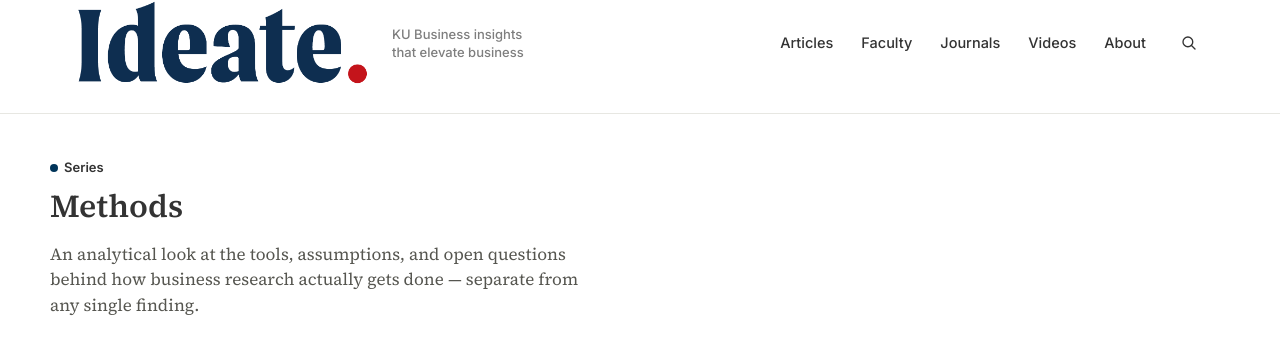
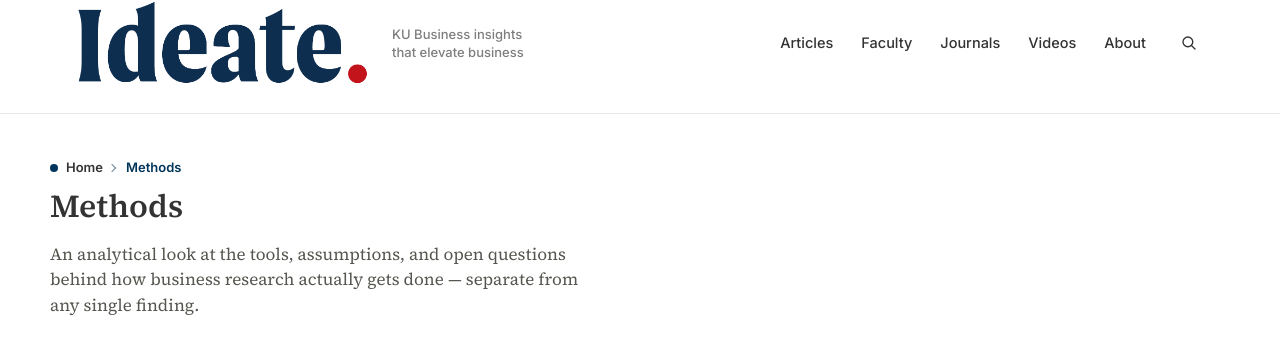
Before and after one commit to KUBschool/ideate, a Jekyll site: the page built from methods.html, in a window 1280 px wide. Shown: the part 91-443 px from the top of the page. Built offline with Jekyll 4.4.1, drawn with Linux system fonts in a browser that asks for light colours.

Commit message:
filterd view edits and research card layout updates

```diff
--- /dev/null
+++ b/_includes/breadcrumb.html
@@ -0,0 +1,27 @@
+{%- comment -%}
+  Usage: {% include breadcrumb.html title=topic_name color=crumb_color %}
+  The "Home > Page title" trail that sits above the heading on the filtered
+  pages (topic pages, Forthcoming, Methods) in place of the old small label.
+    title: the current page's name - shown as plain text, not a link
+    color: optional CSS color for the little dot, e.g. "var(--topic-finance)"
+           (defaults to KU blue)
+  Also writes the same trail as BreadcrumbList structured data, which is what
+  lets search engines show "Home > Accounting" under the result.
+{%- endcomment -%}
+<nav class="breadcrumb" aria-label="Breadcrumb"{% if include.color %} style="--topic-color:{{ include.color }}"{% endif %}>
+  <span class="dot" aria-hidden="true"></span>
+  <ol>
+    <li><a href="{{ '/' | relative_url }}">Home</a></li>
+    <li aria-current="page">{{ include.title }}</li>
+  </ol>
+</nav>
+<script type="application/ld+json">
+{
+  "@context": "https://schema.org",
+  "@type": "BreadcrumbList",
+  "itemListElement": [
+    { "@type": "ListItem", "position": 1, "name": "Home", "item": "{{ site.url }}{{ '/' | relative_url }}" },
+    { "@type": "ListItem", "position": 2, "name": {{ include.title | jsonify }}, "item": "{{ site.url }}{{ page.url | relative_url }}" }
+  ]
+}
+</script>
--- a/_includes/card.html
+++ b/_includes/card.html
@@ -1,6 +1,22 @@
+{%- comment -%}
+  Usage: {% include card.html article=some_article %}
+         {% include card.html article=some_article links=true %}
+  links=true is what the topic pages' "Latest research" row uses: the card
+  drops the publication date (the author line stays) and ends with two links -
+  "Read the story" (the Ideate article) and "Journal article" (the paper
+  itself, from the article's Journal article link field; left out when that
+  field is blank). Variables starting cl_ belong to this include.
+{%- endcomment -%}
 {% assign article = include.article %}
 {% assign topic_data = site.data.topics | where: 'slug', article.topic | first %}
-<article class="card" data-topic="{{ article.topic }}">
+{% assign cl_href = '' %}
+{% if include.links %}
+  {% assign cl_url = article.journal_url | strip %}
+  {% if cl_url != '' %}
+    {% if cl_url contains '://' %}{% assign cl_href = cl_url %}{% else %}{% assign cl_href = 'https://' | append: cl_url %}{% endif %}
+  {% endif %}
+{% endif %}
+<article class="card{% if include.links %} card--actions{% endif %}" data-topic="{{ article.topic }}">
   <a href="{{ article.url | relative_url }}" class="card-link">
     {% if article.image %}
       <img src="{{ article.image | relative_url }}" alt="{{ article.image_alt | default: article.title }}" class="photo">
@@ -16,7 +32,17 @@
   </div>
   <a href="{{ article.url | relative_url }}" class="card-link"><h3>{{ article.title }}</h3></a>
   <p class="dek">{{ article.dek }}</p>
+  {% if include.links %}
+  <div class="card-meta">
+    <span>{{ article.byline }}</span>
+  </div>
+  <div class="card-actions">
+    <a href="{{ article.url | relative_url }}" class="card-action">Read the story <span aria-hidden="true">&rarr;</span><span class="visually-hidden">: {{ article.title }}</span></a>
+    {% if cl_href != '' %}<a href="{{ cl_href }}" class="card-action card-action-ext" target="_blank" rel="noopener noreferrer">Journal article <span aria-hidden="true">&#8599;</span><span class="visually-hidden"> for {{ article.title }} (opens in a new tab)</span></a>{% endif %}
+  </div>
+  {% else %}
   <div class="card-meta">
     <span>{{ article.byline }}</span><span>·</span><span>{{ article.date | date: "%b %-d, %Y" }}</span>
   </div>
+  {% endif %}
 </article>
--- a/admin/config.yml
+++ b/admin/config.yml
@@ -94,6 +94,12 @@ collections:
         widget: "string"
         required: false
         hint: "The journal this research was published in, spelled exactly as it appears elsewhere on the site (check the Journals page, Site Settings > Journals, or a faculty member's Editorial Service list for the exact spelling already in use) — e.g. \"Management Science\", not \"Mgmt. Science\". Leave blank if unknown; this powers the Journals index and each faculty member's Academic Journal Contributions list, and inconsistent spelling will split one journal into two entries."
+      - label: "Journal article link"
+        name: "journal_url"
+        widget: "string"
+        required: false
+        pattern: ['^https?://', "Start with http:// or https:// — paste the full web address."]
+        hint: "Optional. The web address of the original paper on the journal's or publisher's site (or its DOI link). It becomes the \"Journal article\" link on the Latest research cards on topic pages. Leave blank and that link simply doesn't appear. (Source URL above is something else — a page this story was adapted from.)"
       - {label: "Body", name: "body", widget: "markdown"}
 
   - name: "media"
--- a/assets/css/style.css
+++ b/assets/css/style.css
@@ -612,6 +612,44 @@ a:focus-visible, button:focus-visible, input:focus-visible{
 .eyebrow a{ color: inherit; }
 .eyebrow a:hover{ color: var(--ku-blue); }
 
+/* ---------- breadcrumb (filtered pages: Home > Accounting) ---------- */
+.breadcrumb{
+  display: inline-flex;
+  align-items: center;
+  gap: 8px;
+  font-size: 13px;
+  font-weight: 600;
+  color: var(--ku-gray-text);
+  margin-bottom: 8px;
+}
+.breadcrumb .dot{
+  width: 8px; height: 8px; border-radius: 50%;
+  background: var(--topic-color, var(--ku-blue));
+  flex: 0 0 auto;
+}
+.breadcrumb ol{
+  display: flex;
+  flex-wrap: wrap;
+  align-items: center;
+  list-style: none;
+  margin: 0;
+  padding: 0;
+}
+.breadcrumb li{ display: flex; align-items: center; }
+/* the ">" between the two names, drawn so it doesn't depend on a font */
+.breadcrumb li + li::before{
+  content: "";
+  width: 6px; height: 6px;
+  margin: 0 11px 0 6px;
+  border-top: 1.75px solid currentColor;
+  border-right: 1.75px solid currentColor;
+  transform: rotate(45deg);
+  opacity: .6;
+}
+.breadcrumb a{ color: inherit; }
+.breadcrumb a:hover{ color: var(--ku-blue); text-decoration: underline; text-underline-offset: 3px; }
+.breadcrumb [aria-current]{ color: var(--ku-night); }
+
 .status-badge{
   display: inline-flex;
   align-items: center;
@@ -724,6 +762,25 @@ a:focus-visible, button:focus-visible, input:focus-visible{
   font-size: 12.5px;
   color: var(--ku-gray-mid);
 }
+
+/* cards with the two story links (topic pages' Latest research): the links sit
+   at the bottom, so they line up along the row whatever each card's text length */
+.card--actions{ display: flex; flex-direction: column; }
+.card-actions{
+  display: flex;
+  flex-wrap: wrap;
+  align-items: baseline;
+  gap: 4px 16px;
+  margin-top: auto;
+  padding-top: 14px;
+  font-size: 13.5px;
+  font-weight: 600;
+}
+.card--actions .card-meta{ margin-bottom: 0; }
+.card-action{ color: var(--ku-blue); }
+.card-action:hover{ text-decoration: underline; text-underline-offset: 3px; }
+.card-action-ext{ color: var(--ku-gray-text); }
+.card-action-ext:hover{ color: var(--ku-blue); }
 
 /* ---------- article row list (single-column, thumb + headline + dek) ---------- */
 .article-row-list{ display: flex; flex-direction: column; }
@@ -1122,7 +1179,7 @@ blockquote{
 
 /* ---------- topic archive page (MIT Sloan style stream) ---------- */
 .archive-header{ padding: 40px 0 28px; border-bottom: 1px solid #e7e7e2; }
-.archive-header .eyebrow{ font-size: 13px; margin-bottom: 10px; }
+.archive-header .eyebrow, .archive-header .breadcrumb{ font-size: 13px; margin-bottom: 10px; }
 .archive-header h1{ font-size: 32px; margin-bottom: 10px; }
 .archive-header p{ font-family: var(--font-serif); font-size: 17px; color: #565650; max-width: 60ch; }
 .stream{ padding: 32px 0 56px; }
@@ -1444,7 +1501,7 @@ blockquote{
   padding-top: 56px;
   padding-bottom: 60px;
 }
-.topic-hero .eyebrow{ font-size: 13px; margin-bottom: 14px; }
+.topic-hero .eyebrow, .topic-hero .breadcrumb{ font-size: 13px; margin-bottom: 14px; }
 .topic-hero h1{
   font-size: clamp(40px, 5.4vw, 62px);
   line-height: 1.04;
--- a/forthcoming.html
+++ b/forthcoming.html
@@ -13,7 +13,7 @@ description: "Research KU Business faculty are presenting or discussing publicly
 {% assign remaining = rest | slice: 3, 999 %}
 
 <div class="wrap archive-header">
-  <div class="eyebrow" style="--topic-color:var(--ku-wheat)"><span class="dot"></span>Status</div>
+  {% include breadcrumb.html title=status_data.name color="var(--ku-wheat)" %}
   <h1>{{ status_data.name }}</h1>
   <p>{{ status_data.description }}</p>
 </div>
--- a/methods.html
+++ b/methods.html
@@ -13,7 +13,7 @@ description: "An analytical look at the tools, assumptions, and open questions b
 {% assign remaining = rest | slice: 3, 999 %}
 
 <div class="wrap archive-header">
-  <div class="eyebrow" style="--topic-color:var(--ku-night)"><span class="dot"></span>Series</div>
+  {% include breadcrumb.html title=series_data.name color="var(--ku-night)" %}
   <h1>{{ series_data.name }}</h1>
   <p>{{ series_data.description }}</p>
 </div>
```
Also changed, not shown: _layouts/topic.html (+6 -3 lines), 1 other file.
